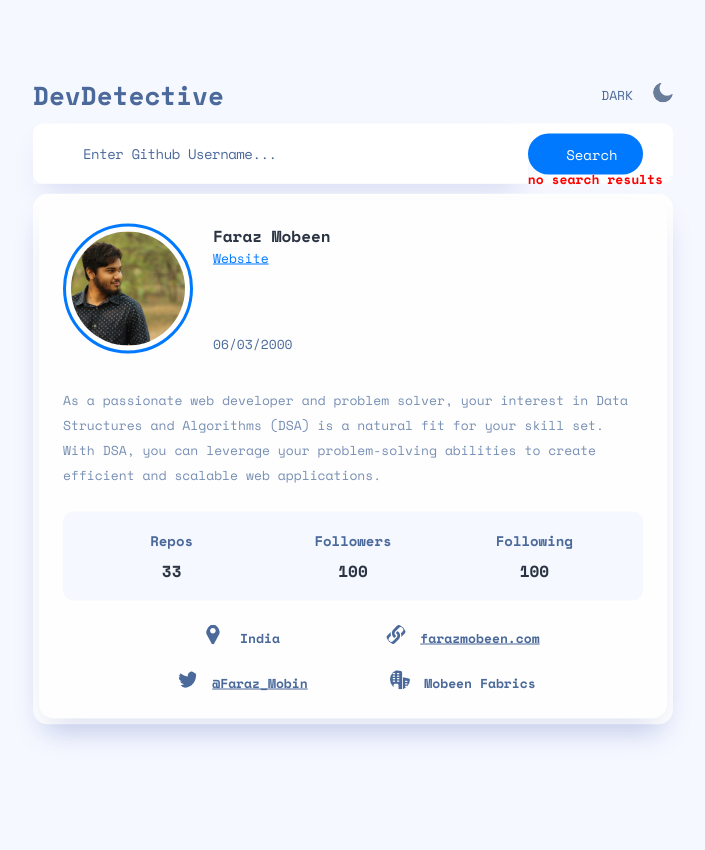
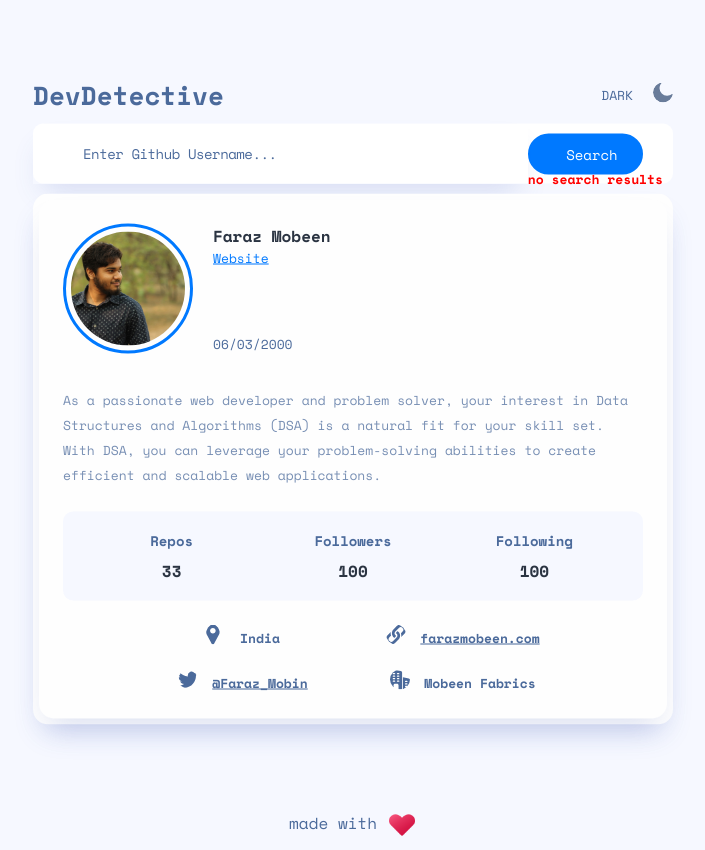
Before and after one commit to Faraz-mobin17/Git-Detective, a plain HTML site: page index.html in a window 1280 px wide. Shown: the whole page, without its empty margins (287-992 px from the left). Before the commit the page ends 800 px from the top, so only its background shows below. Drawn offline with nearby package versions, Linux system fonts and the light colour scheme; files whose address does not match are found by name.

Commit message:
✅ Added heart image.

```diff
--- a/index.html
+++ b/index.html
@@ -29,8 +29,6 @@
     <link rel="preconnect" href="https://fonts.googleapis.com">
 <link rel="preconnect" href="https://fonts.gstatic.com" crossorigin>
 <link href="https://fonts.googleapis.com/css2?family=Open+Sans:wght@300;400;600&display=swap" rel="stylesheet">
-
-
     <link rel="stylesheet" href="css/style.css" />
   </head>
   <body>
@@ -135,6 +133,11 @@
         </main>
       </div>
     </div>
+    <footer style="padding: 10px; text-align:center; display: flex; justify-content: center; align-items:center;">
+      <p style="font-size: 16px;">made with
+        <img src="./assets/heart.png" alt="heart image" style="height: 30px; vertical-align: middle;">
+      </p>
+    </footer>
   </body>
   <script src="./js/script.js" defer></script>
 </html>
```
Also changed, not shown: assets/heart.png (added).
